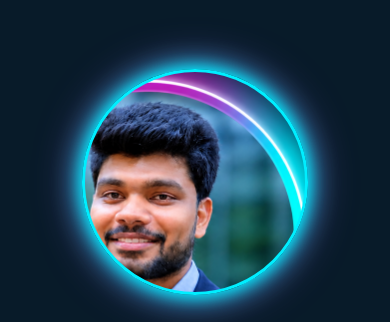
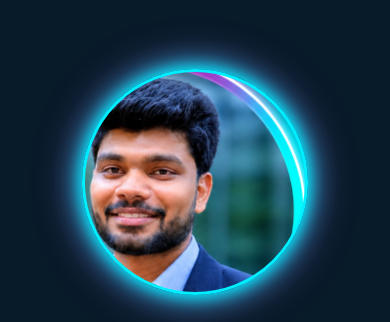
Before and after one commit to chinnisrinu7979/my-portfolio, a website: page index.html in a window 390 px wide. Shown: the part 66-388 px from the top of the page. Drawn offline with nearby package versions, Linux system fonts and the light colour scheme.

Commit message:
Update stylesheet.css

```diff
--- a/stylesheet.css
+++ b/stylesheet.css
@@ -879,7 +879,7 @@ html {
     background-size: 380% auto;
 
     /* Adjust face and hair position */
-    background-position: 90% 30%;
+    background-position: 90% 40%;
 
     border-radius: 50%;
     border: 3px solid #0ef;
```
